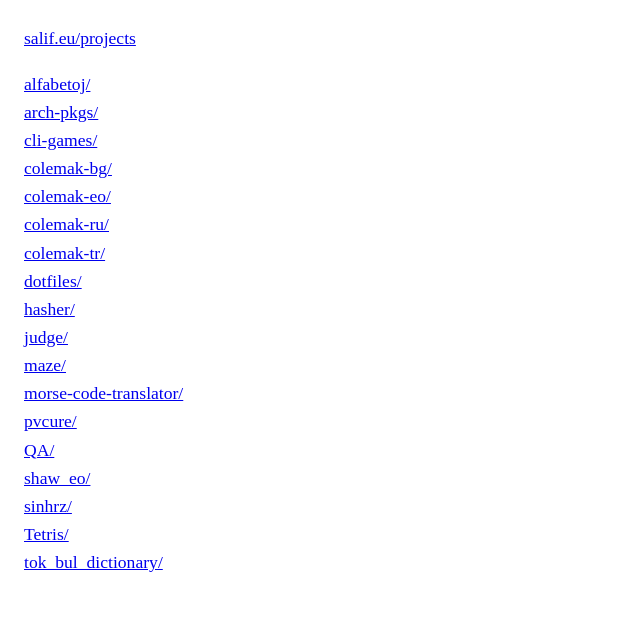
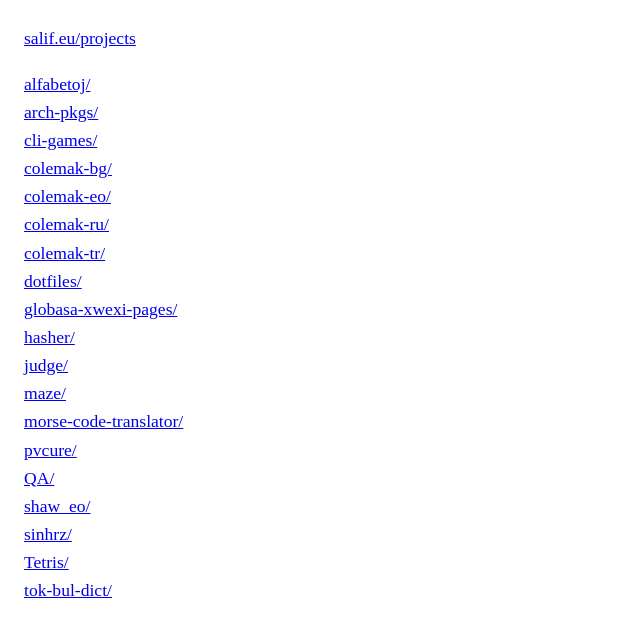
Before and after one commit to salif/salif.github.io, a Jekyll site: the page built from index.md, in a window 1280 px wide. Shown: the top 637 px of the page, without its empty margins (0-640 px from the left). Built offline with Jekyll 4.4.1, drawn with Linux system fonts in a browser that asks for light colours.

Commit message:
Update urls

```diff
--- a/_data/urls.yml
+++ b/_data/urls.yml
@@ -6,6 +6,7 @@
 - colemak-ru/
 - colemak-tr/
 - dotfiles/
+- globasa-xwexi-pages/
 - hasher/
 - judge/
 - maze/
@@ -15,4 +16,4 @@
 - shaw_eo/
 - sinhrz/
 - Tetris/
-- tok_bul_dictionary/
+- tok-bul-dict/
--- a/robots.txt
+++ b/robots.txt
@@ -7,4 +7,4 @@ Sitemap: https://salif.github.io/colemak-eo/sitemap.xml
 Sitemap: https://salif.github.io/colemak-tr/sitemap.xml
 Sitemap: https://salif.github.io/colemak-ru/sitemap.xml
 Sitemap: https://salif.github.io/shaw_eo/sitemap.xml
-Sitemap: https://salif.github.io/tok_bul_dictionary/sitemap.xml
+Sitemap: https://salif.github.io/tok-bul-dict/sitemap.xml
```
